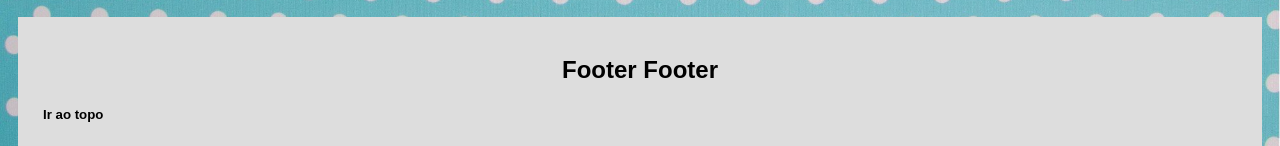
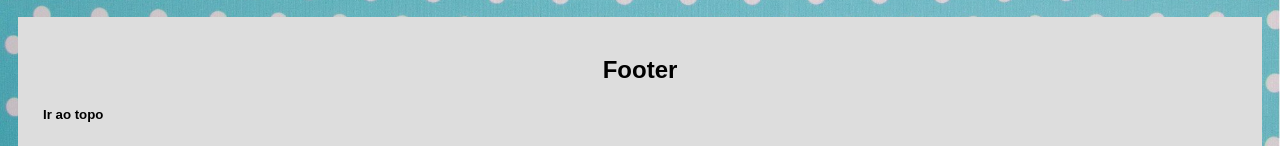
Before and after one commit to BrenoCom/recipe-website, a plain HTML site: page index.html in a window 1280 px wide. Shown: the part 1553-1699 px from the top of the page. Drawn offline with Linux system fonts and the light colour scheme.

Commit message:
text: remove a palavra footer

```diff
--- a/index.html
+++ b/index.html
@@ -69,7 +69,7 @@
 <!--footer-->
     <footer>
         <div class="footer">
-            <h2>Footer Footer</h2>
+            <h2>Footer</h2>
             <h5><a href="#topo">Ir ao topo</a></h5>
         </div>
     </footer>
```
